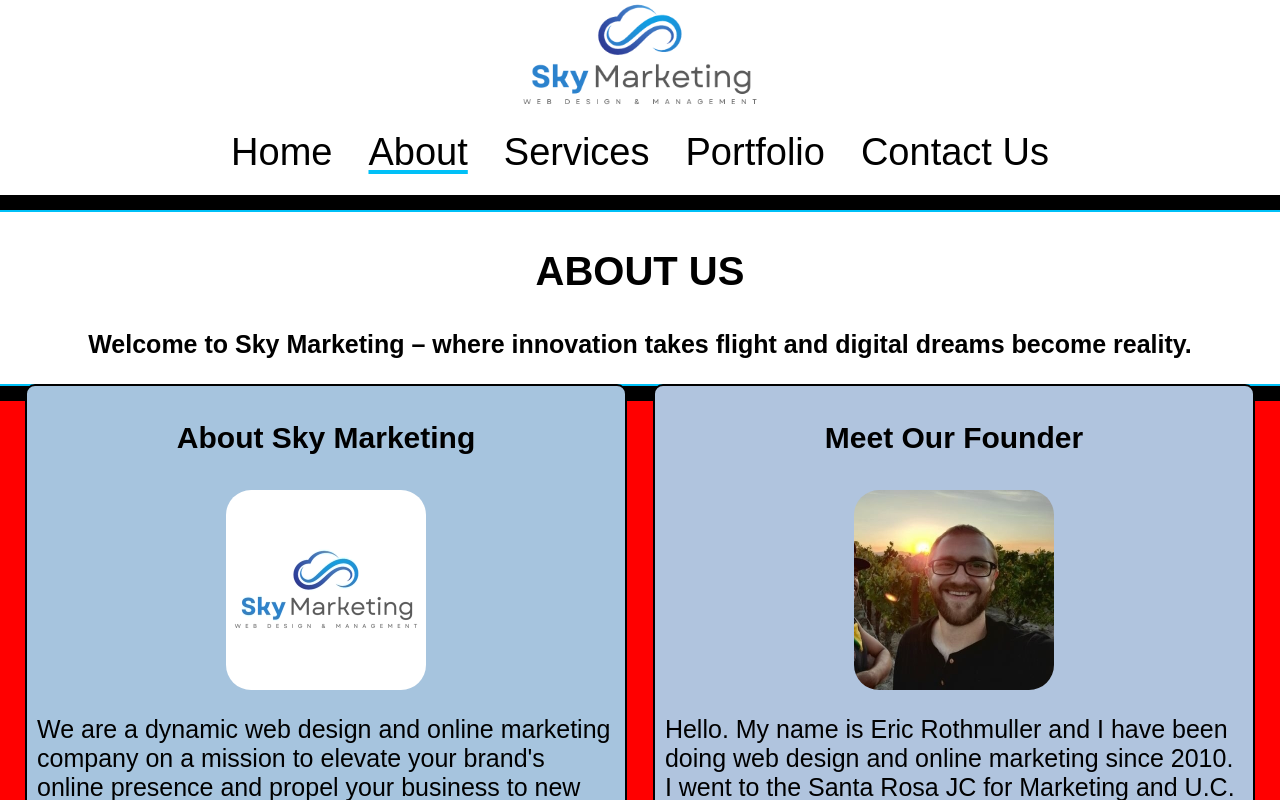
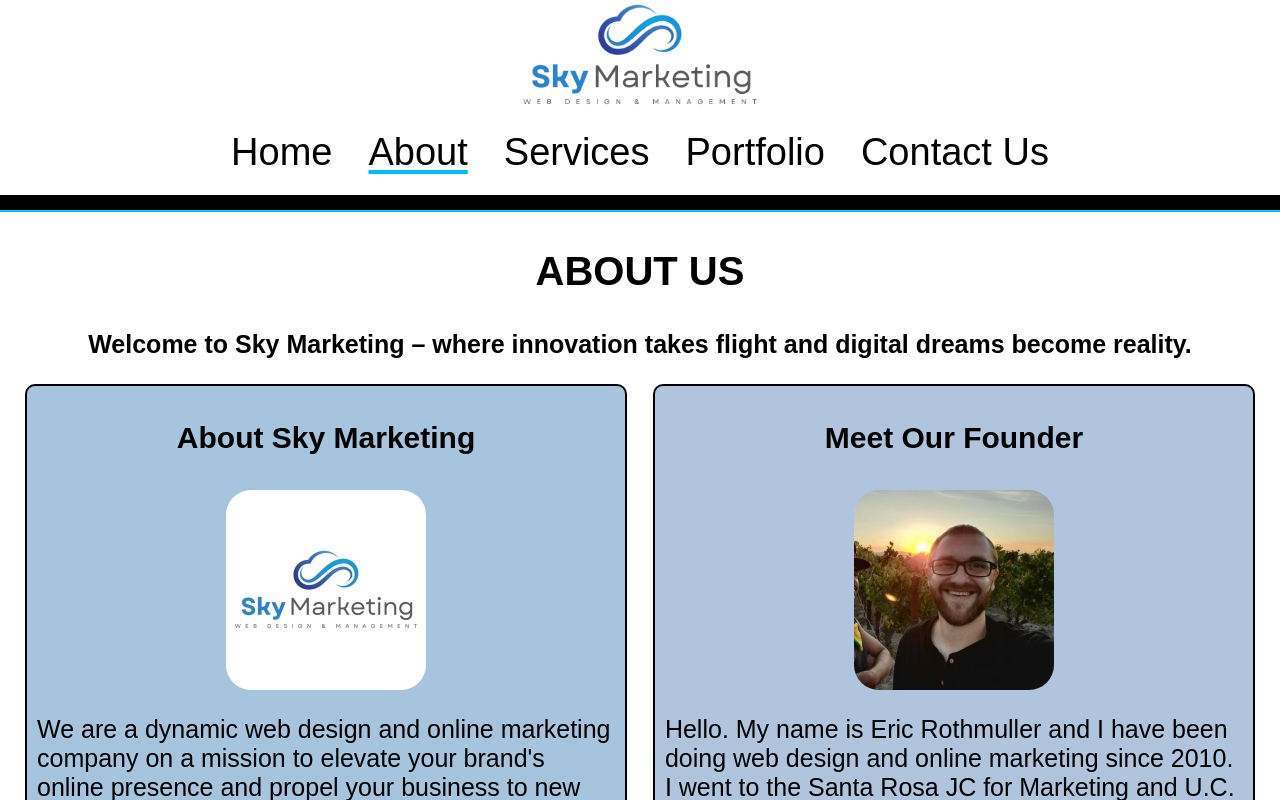
Before and after one commit to ericrothmuller/sky-marketing, a React (Create React App) app: page /about in a window 1280 px wide. Shown: the top 800 px of the page. Built offline with nearby package versions, Linux system fonts and the light colour scheme; a web font is replaced by a local one.

Commit message:
Changed footer background color to white and added a contact us text to the bottom of the about us page. We need some content below the 2 column items on the about us page in order to extend the main background color below the columns which are floating.

```diff
--- a/src/App.css
+++ b/src/App.css
@@ -208,7 +208,7 @@
 
 footer {
   border-top: #000000 solid 15px;
-  background-color: red;
+  background-color: #FFFFFF;
 }
 
 .footerLogo {
--- a/src/pages/about.js
+++ b/src/pages/about.js
@@ -21,6 +21,7 @@
 			<p>My web design and coding expertise is in HTML, CSS, JavaScript, React, WordPress, UI/UX Design, Responsive Web Design, Web Hosting, Node.js, Express.js, SQL, MongoDB, and more.</p>
 			<p>My marketing expertise is primarily in online marketing techniques such as Search Engine Optimization, Social Media Marketing, Digital Ads, eCommerce Management, Graphic Design, E-Mail Marketing, and more.</p>
 		</div>
+		<p>Contact us today</p>
 	</main>
 );
 };
```
